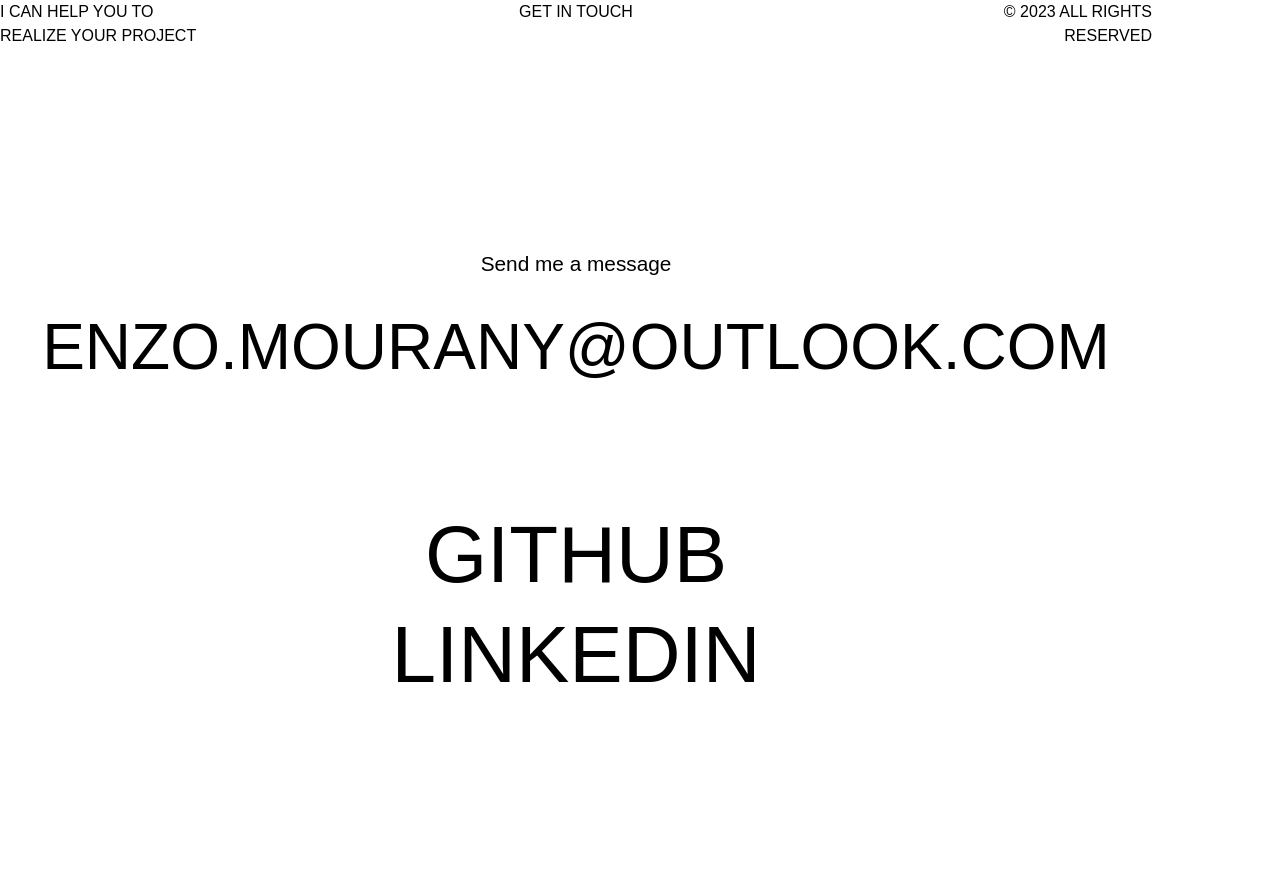
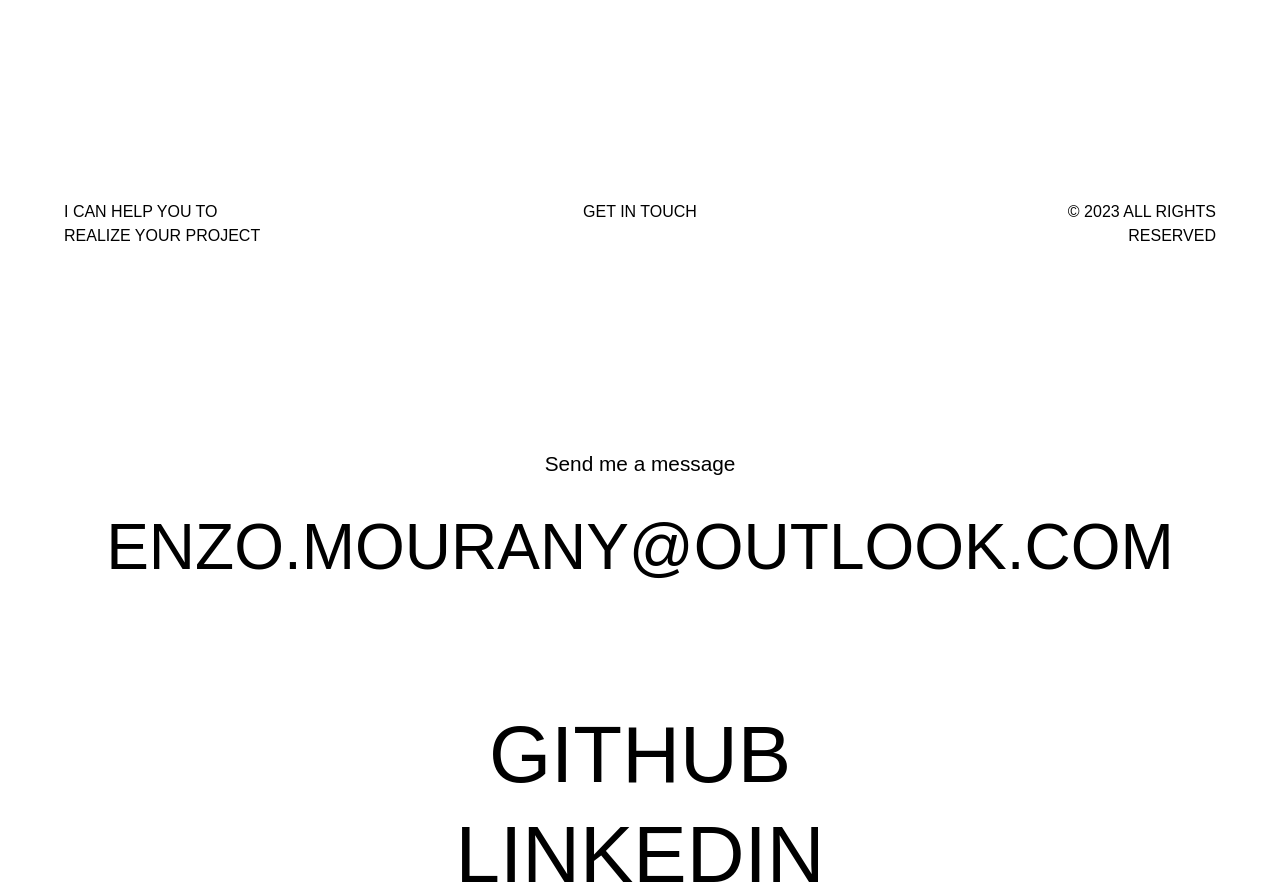
Before and after one commit to enzo-mourany/portfolio-v2, a Next.js app: page /contact in a window 1280 px wide. Before the commit the page ends 800 px from the top, so only its background shows below. Built offline with nearby package versions, Linux system fonts and the light colour scheme.

Commit message:
feat: add style

```diff
--- a/app/contact/page.tsx
+++ b/app/contact/page.tsx
@@ -1,10 +1,12 @@
 import React from 'react';
+
+import styles from '../../styles/ContactPage.module.scss';
 
 import Contact from '../../components/Contact';
 
 const Page: React.FC = () => {
   return (
-    <div>
+    <div className={styles.contact__container}>
       <Contact />
     </div>
   );
--- /dev/null
+++ b/styles/ContactPage.module.scss
@@ -0,0 +1,6 @@
+.contact__container {
+  display: flex;
+  flex-direction: column;
+  align-items: center;
+  padding-top: 200px;
+}
```
